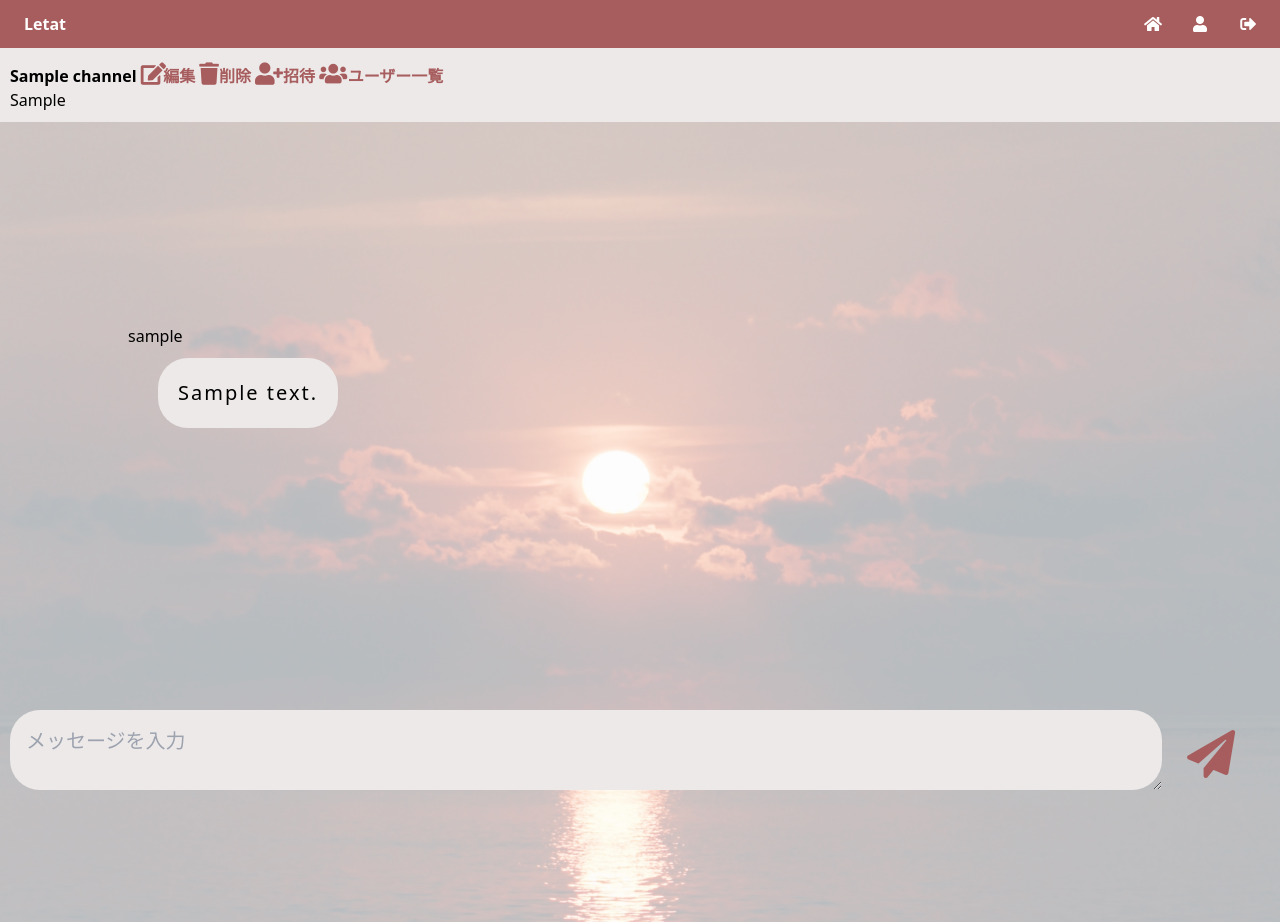
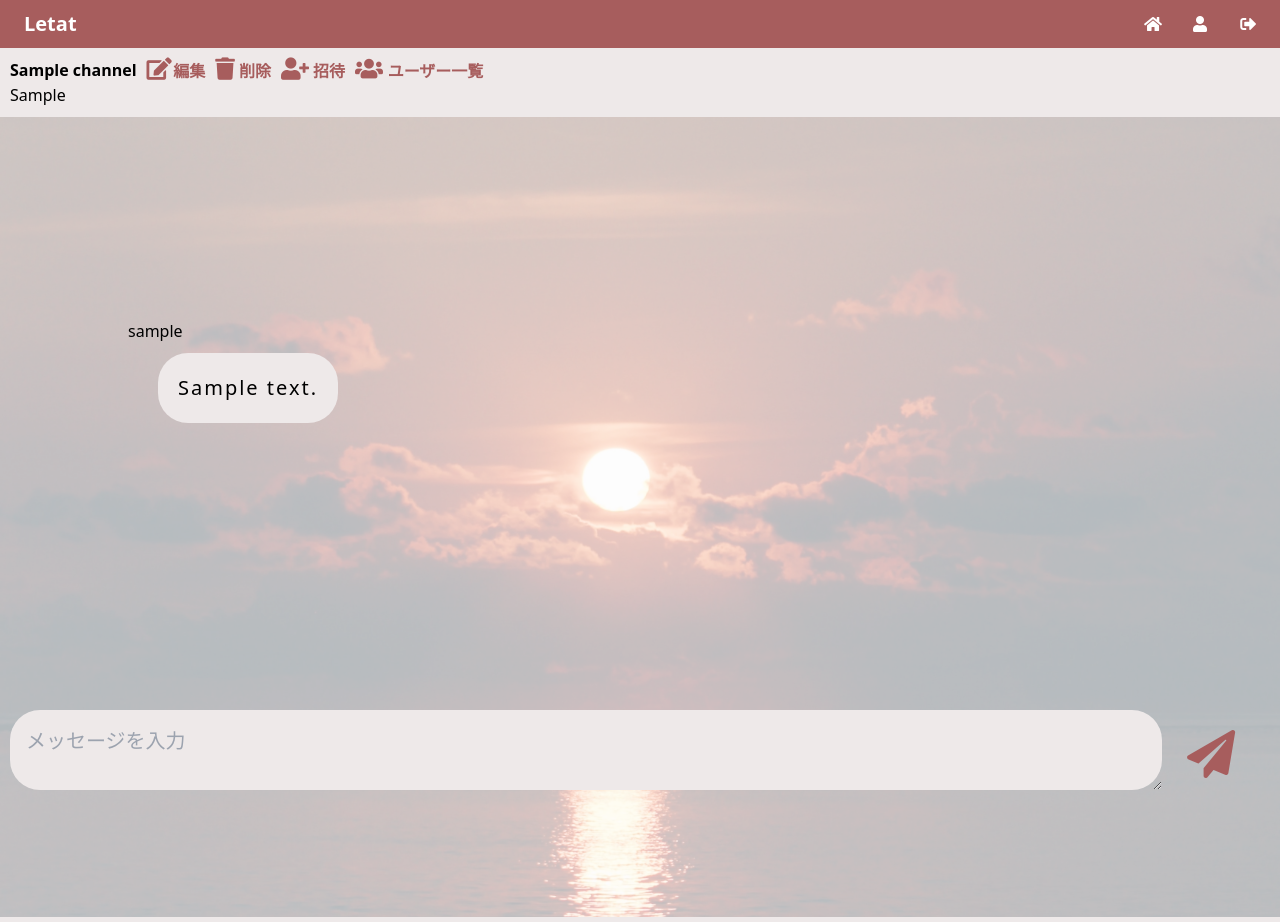
Before and after one commit to hackathon-team-e/chatapp, a Flask app: page /detail/1 in a window 1280 px wide. Run offline with Flask 2, Linux system fonts and the light colour scheme; the visitor is signed in with stand-in values (Sample User, id 1); tables that the repository leaves empty hold one stand-in row (values such as "Sample post"); some libraries are stand-ins or nearby versions.

Commit message:
css微修正

```diff
--- a/static/css/detail.css
+++ b/static/css/detail.css
@@ -25,6 +25,7 @@ body {
 
 #channel-name {
   font-weight: bold;
+  display: flex;
 }
 
 #messages {
@@ -108,6 +109,7 @@ body {
 	text-decoration: none;
 	color: #A75D5D;
   font-weight: bold;
+  margin-left: 10px;
 }
 .fas_link_icon:before{
 	display: inline-block;
@@ -134,7 +136,7 @@ body {
 	color: #A75D5D;
   background-color: transparent;
   border: none;
-  margin-top: 5px;
+  margin-left: 10px;
   font-weight: bold;
 }
 
@@ -156,6 +158,7 @@ body {
 .fas_userall_icon{
 	text-decoration: none;
 	color: #A75D5D;
+  margin-left: 10px;
 }
 .fas_userall_icon:before{
 	display: inline-block;
@@ -178,7 +181,7 @@ body {
 	color: #A75D5D;
   background-color: transparent;
   border: none;
-  margin-top: 5px;
+  margin-left: 10px;
   font-weight: bold;
 }
 
--- a/static/css/header.css
+++ b/static/css/header.css
@@ -12,7 +12,7 @@
 
 .header-logo {
   text-decoration: none;
-  font-size: 16px;
+  font-size: 20px;
   color: white;
   font-weight: bold;
 }
--- a/templates/index.html
+++ b/templates/index.html
@@ -7,7 +7,7 @@
 <meta name="viewport" content="width=device-width,initial-scale=1">
 <div class="main-container channelpage">
   <div class="bg-mask">
-      <button id="add-button" class="btn"><i class="fas fa-calendar-plus"></i>チャンネル追加</button>
+      <button id="add-button" class="btn"><i class="fas fa-calendar-plus"></i> チャンネル追加</button>
       {% include "create-channel.html" %}
       <table class="table">
         <tr>
```
Also changed, not shown: templates/detail.html (+4 -4 lines).
